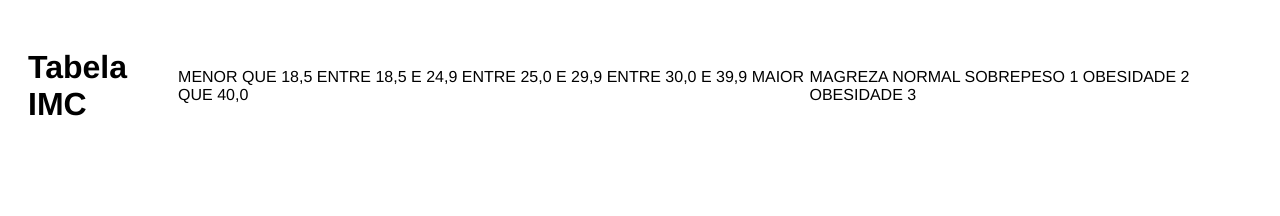
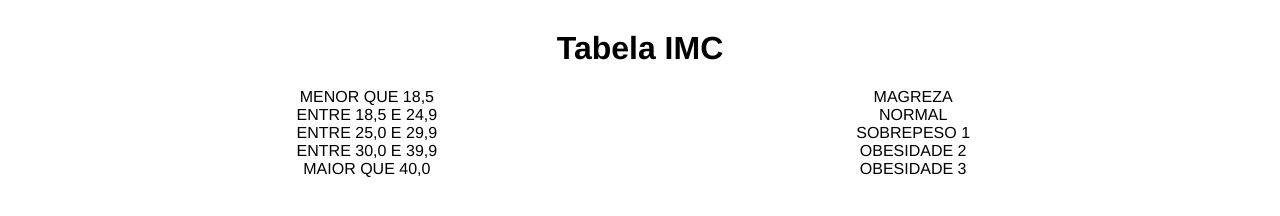
Before and after one commit to arthuralvesdev/calculatorimc, a plain HTML site: page index.html in a window 1280 px wide. Drawn offline with Linux system fonts and the light colour scheme.

Commit message:
added some improvements

```diff
--- a/index.html
+++ b/index.html
@@ -1,5 +1,6 @@
 <!DOCTYPE html>
 <html lang="pt-br">
+
 <head>
     <meta charset="UTF-8">
     <meta http-equiv="X-UA-Compatible" content="IE=edge">
@@ -7,25 +8,27 @@
     <title>Document</title>
     <link rel="stylesheet" href="style/style.css">
 </head>
+
 <body>
     <div class="container">
         <h1>Tabela IMC</h1>
-
-        <div class="imc">
-            MENOR QUE 18,5
-            ENTRE 18,5 E 24,9
-            ENTRE 25,0 E 29,9
-            ENTRE 30,0 E 39,9
-            MAIOR QUE 40,0
+        <div class="text">
+            <div class="imc">
+                MENOR QUE 18,5<br>
+                ENTRE 18,5 E 24,9<br>
+                ENTRE 25,0 E 29,9<br>
+                ENTRE 30,0 E 39,9<br>
+                MAIOR QUE 40,0
+            </div>
+            <div class="nivelImc">
+                MAGREZA<br>
+                NORMAL<br>
+                SOBREPESO 1<br>
+                OBESIDADE 2<br>
+                OBESIDADE 3<br>
+            </div>
         </div>
-        <div class="nivelImc">
-            MAGREZA
-            NORMAL
-            SOBREPESO 1
-            OBESIDADE 2
-            OBESIDADE 3
-        </div>
-
     </div>
 </body>
+
 </html>
--- a/style/style.css
+++ b/style/style.css
@@ -1,10 +1,15 @@
 * {
+    box-sizing: border-box;
     font-family: Helvetica, sans-serif;
 }
 
 .container {
-    display: flex;
-    justify-content: center;
-    align-items: center;
-    padding: 20px;
+
+    margin: 30px;
+    text-align: center;
 }
+
+.imc, .nivelImc {
+    display: inline-block;
+    width: 45%;
+}
```
